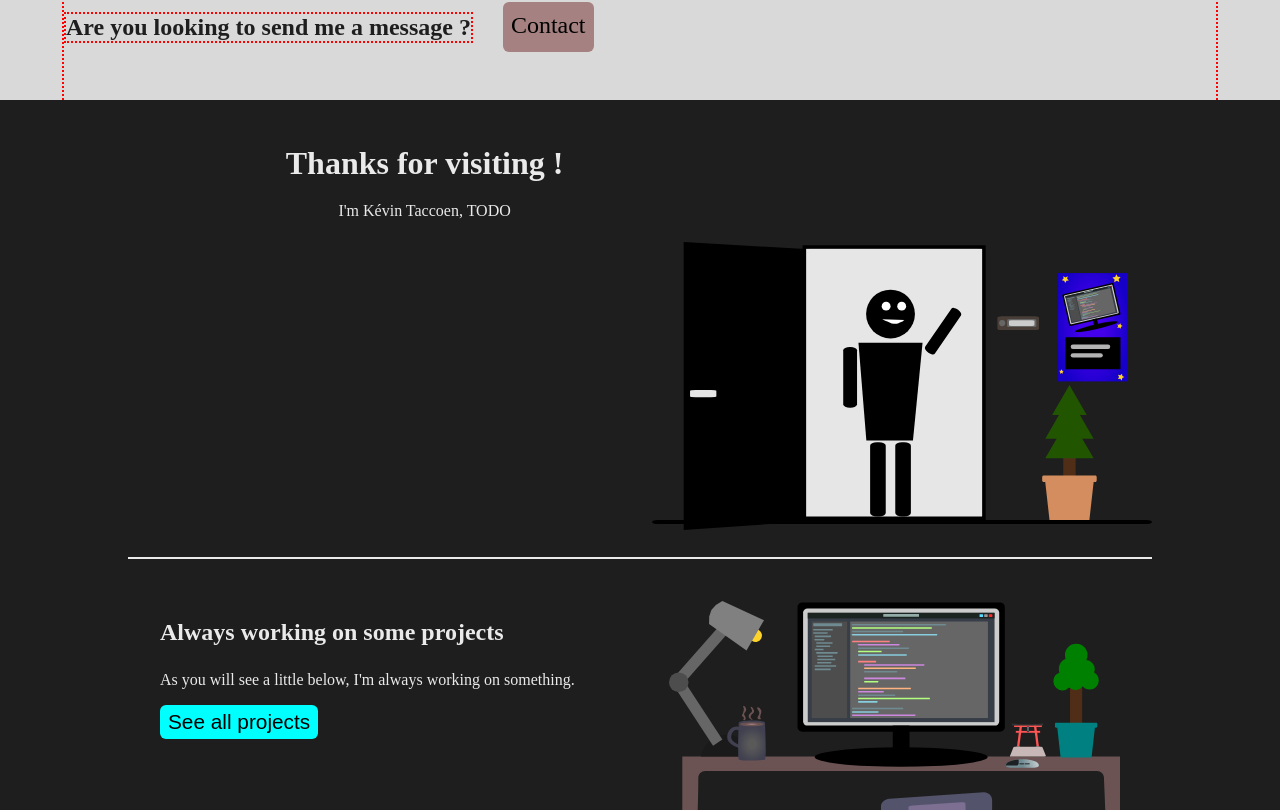
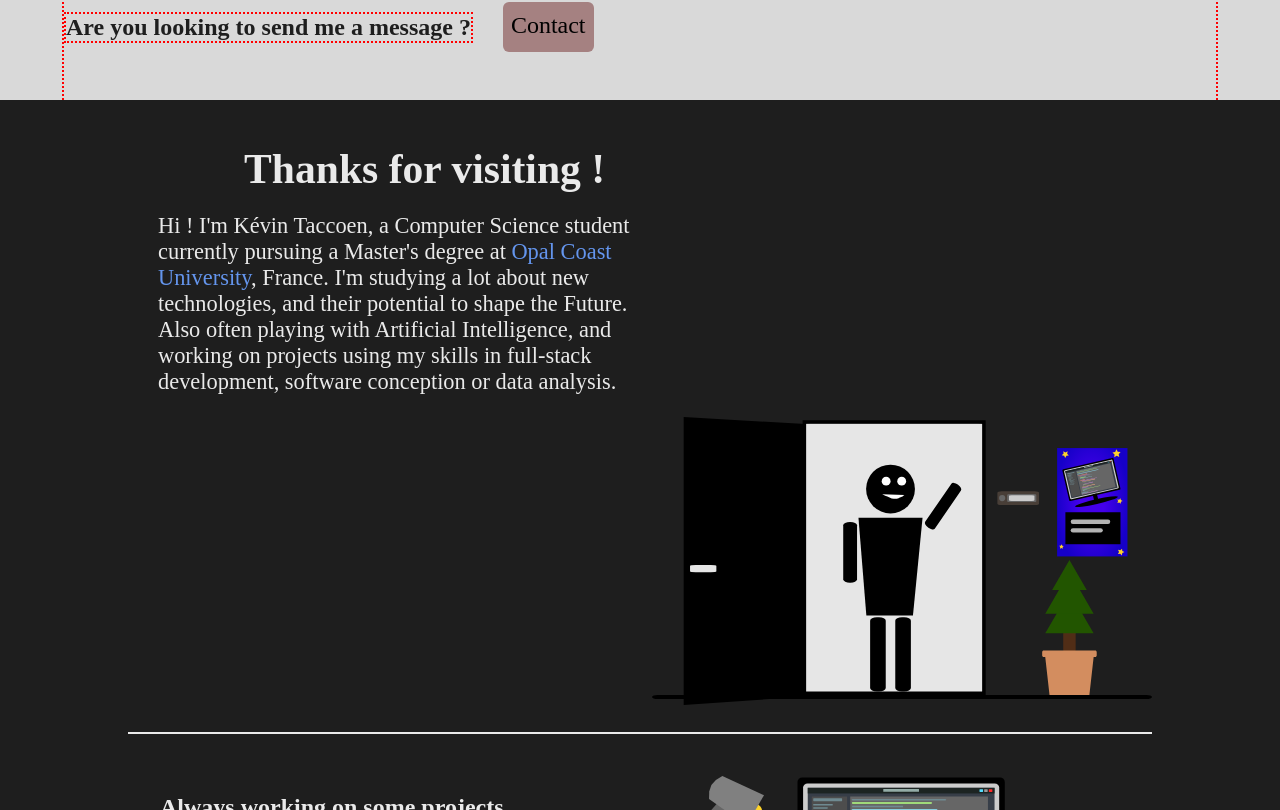
Before and after one commit to LJ5O/website, a Vue app: page / in a window 1280 px wide. Shown: the part 850-1660 px from the top of the page. Built offline with nearby package versions, Linux system fonts and the light colour scheme.

Commit message:
Added some text lines

```diff
--- a/src/assets/localization/en/localization.json
+++ b/src/assets/localization/en/localization.json
@@ -7,7 +7,7 @@
         "student":"Master's degree student"
       },
       "presentationTitle":"Thanks for visiting !",
-      "presentationText": "I'm Kévin Taccoen, TODO",
+      "presentationText": "Hi ! I'm Kévin Taccoen, a Computer Science student currently pursuing a Master's degree at <a href=\"\" target=\"_blank\" rel=\"noopener\">Opal Coast University</a>, France. I'm studying a lot about new technologies, and their potential to shape the Future.<br>Also often playing with Artificial Intelligence, and working on projects using my skills in full-stack development, software conception or data analysis.",
       "contactMe": "Are you looking to send me a message ?",
       "contactButton": "Contact",
       "features": {
--- a/src/assets/main.css
+++ b/src/assets/main.css
@@ -7,9 +7,10 @@ h1,h2,h3,h4,h5,p{
 
 a{
   text-decoration: none;
+  color: #6495ed;
 }
 a:visited{
-  color: #EAEAEA;
+  color: #6495ed;
   text-decoration: none;
 }
 
--- a/src/components/home/presentation.vue
+++ b/src/components/home/presentation.vue
@@ -3,7 +3,7 @@
       <div id="presentation_text">
         <h1>{{ $t("home.presentationTitle") }}</h1>
         <article>
-          <p>{{ $t("home.presentationText") }}</p>
+          <p v-html="$t('home.presentationText')"></p>
         </article>
       </div>
       <div id="presentation_img"><img :src="welcomeImg"></div>
@@ -34,11 +34,13 @@
     width: fit-content;
     margin:auto;
     margin-top: 5px;
+    font-size: 2.6em;
 }
 #presentation_text article p{
     width: fit-content;
     margin:auto;
     margin-top: 20px;
+    font-size: 1.4em;
 }
 #presentation_img{
     width: fit-content;
```
